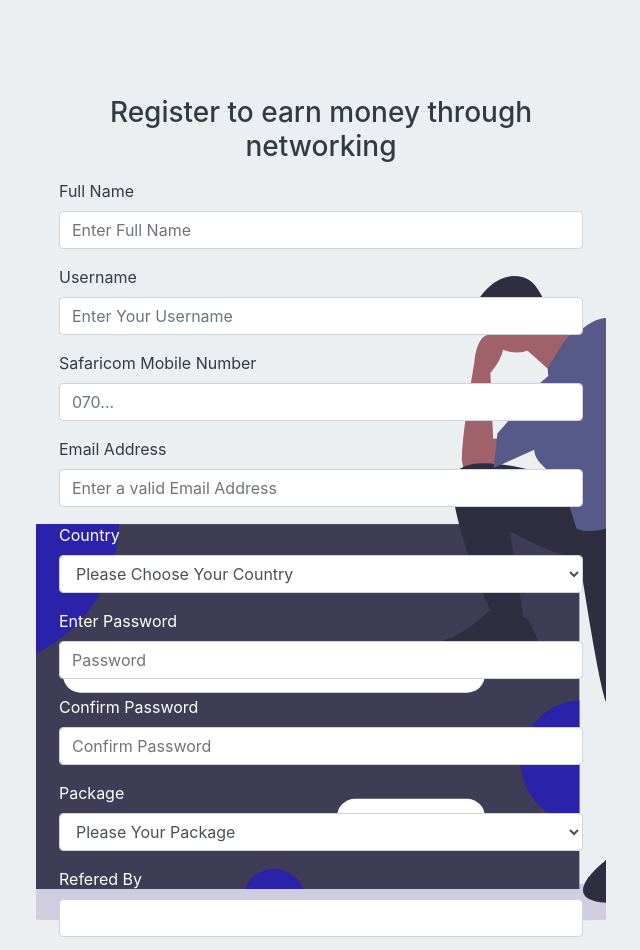
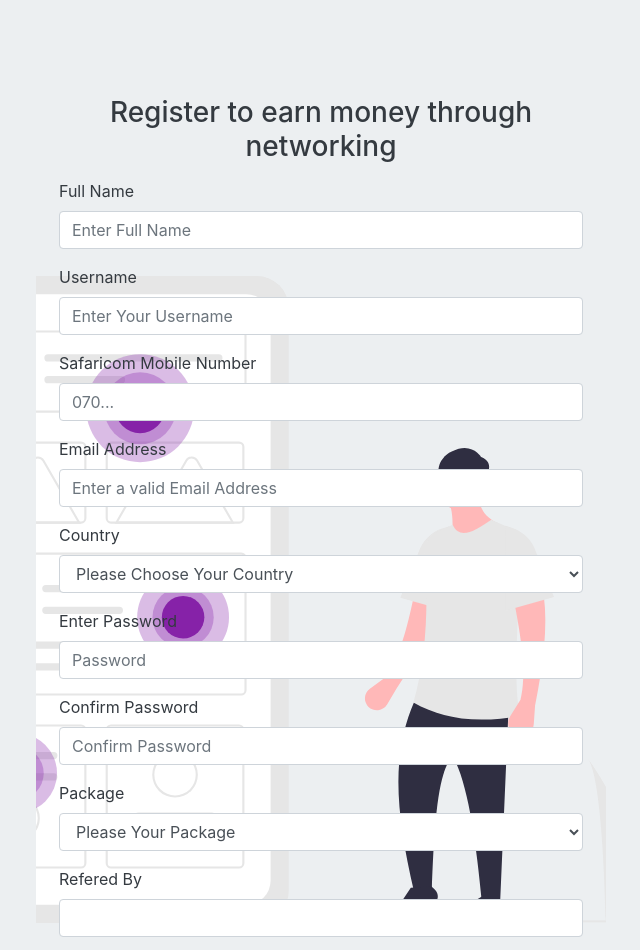
Before and after one commit to emmanuel-jan/EarnSmartClone, a plain HTML site: page signUp.html in a window 1280 px wide. Shown: the top 950 px of the page, without its empty margins (319-959 px from the left). Drawn offline with Linux system fonts and the light colour scheme.

Commit message:
login and registration form  commit

```diff
--- a/signUp.html
+++ b/signUp.html
@@ -15,7 +15,7 @@
     <main>
         <div class="container mt-5 mb-5" >
             <div class="row">
-                <div class="col-md-6 offset-md-3 rounded text-dark" style=" background-image: url('images/registar22.svg');
+                <div class="col-md-6 offset-md-3 rounded text-dark" style=" background-image: url('images/registar6.svg');
                 background-position: center;
                 background-repeat: no-repeat;">
                     <p class="h3 text-center mb-3 mt-5">Register to earn money through networking</p>
@@ -41,7 +41,7 @@
                             <small id="email_error" class="form-text text-muted"></small>
                         </div>
                         <div class="form-group">
-                        <label class="text-white">Country</label>
+                        <label>Country</label>
                         <select id="country" class="form-control">
                             <option value=""> Please Choose Your Country</option>
                             <option>Kenya</option>
@@ -51,17 +51,17 @@
                         <small id="country_error" class="form-text text-muted"></small>
                         </div>
                         <div class="form-group">
-                            <label class="text-white">Enter Password</label>
+                            <label>Enter Password</label>
                             <input type="password" class="form-control" id="password" placeholder="Password">
                             <small id="password_error" class="form-text text-muted"></small>
                         </div>
                         <div class="form-group">
-                            <label class="text-white">Confirm Password</label>
+                            <label>Confirm Password</label>
                             <input type="password" class="form-control" id="confirmpassword" placeholder="Confirm Password">
                             <small id="confirmpassword_error" class="form-text text-muted"></small>
                         </div>
                         <div class="form-group">
-                            <label class="text-white">Package</label>
+                            <label>Package</label>
                             <select id="package" class="form-control">
                                 <option value="">Please Your Package</option>
                                 <option>GOLD PACKAGE : cost - Kes 500</option>
@@ -69,7 +69,7 @@
                             <small id="package_error" class="form-text text-muted"></small>
                         </div>
                         <div class="form-group">
-                            <label class="text-white">Refered By</label>
+                            <label>Refered By</label>
                             <input type="text" class="form-control" id="refered" placeholder="">
                             <small id="refered_error" class="form-text text-muted"></small>
                         </div>
```
Also changed, not shown: forgotPassword.html (+1 -1 lines), home.html (+2 -2 lines), login.html (+2 -2 lines), images/registar4.svg (added), images/registar5.svg (added), images/registar6.svg (added), images/registar7.svg (added).
